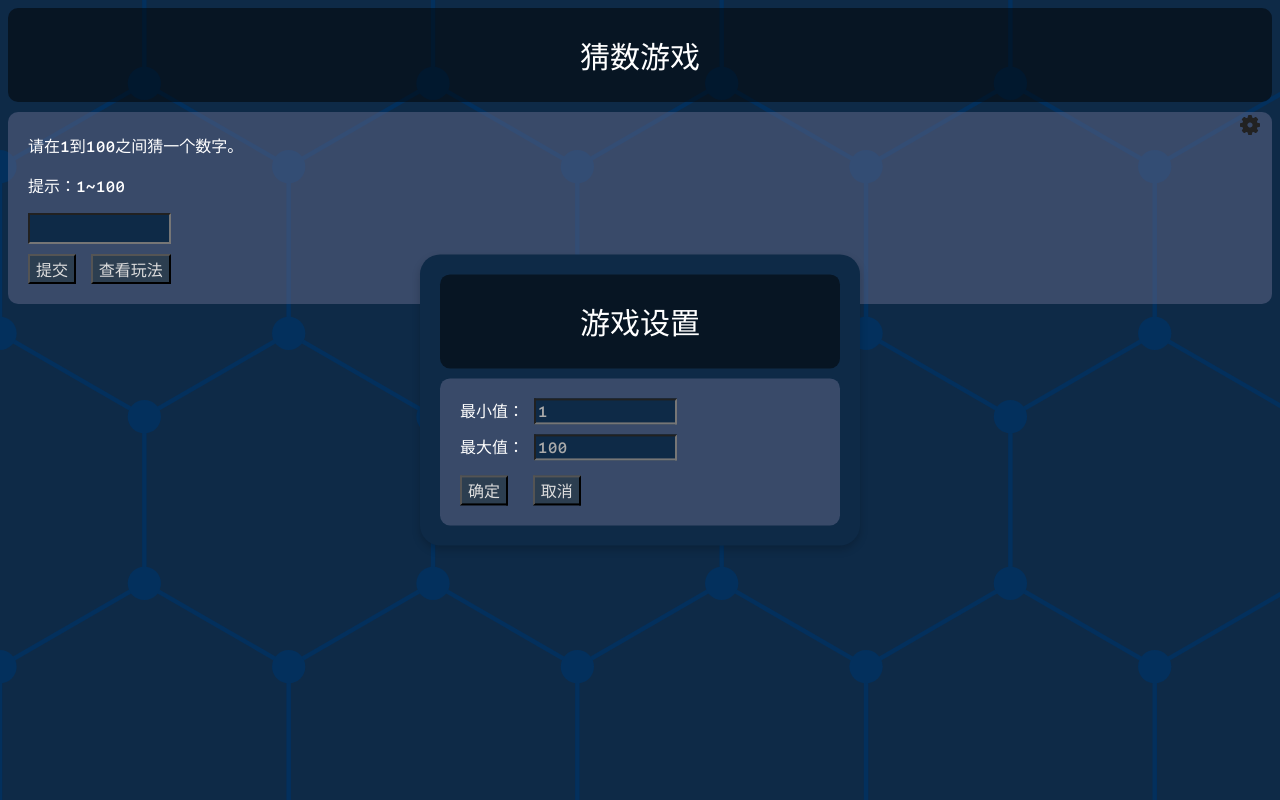
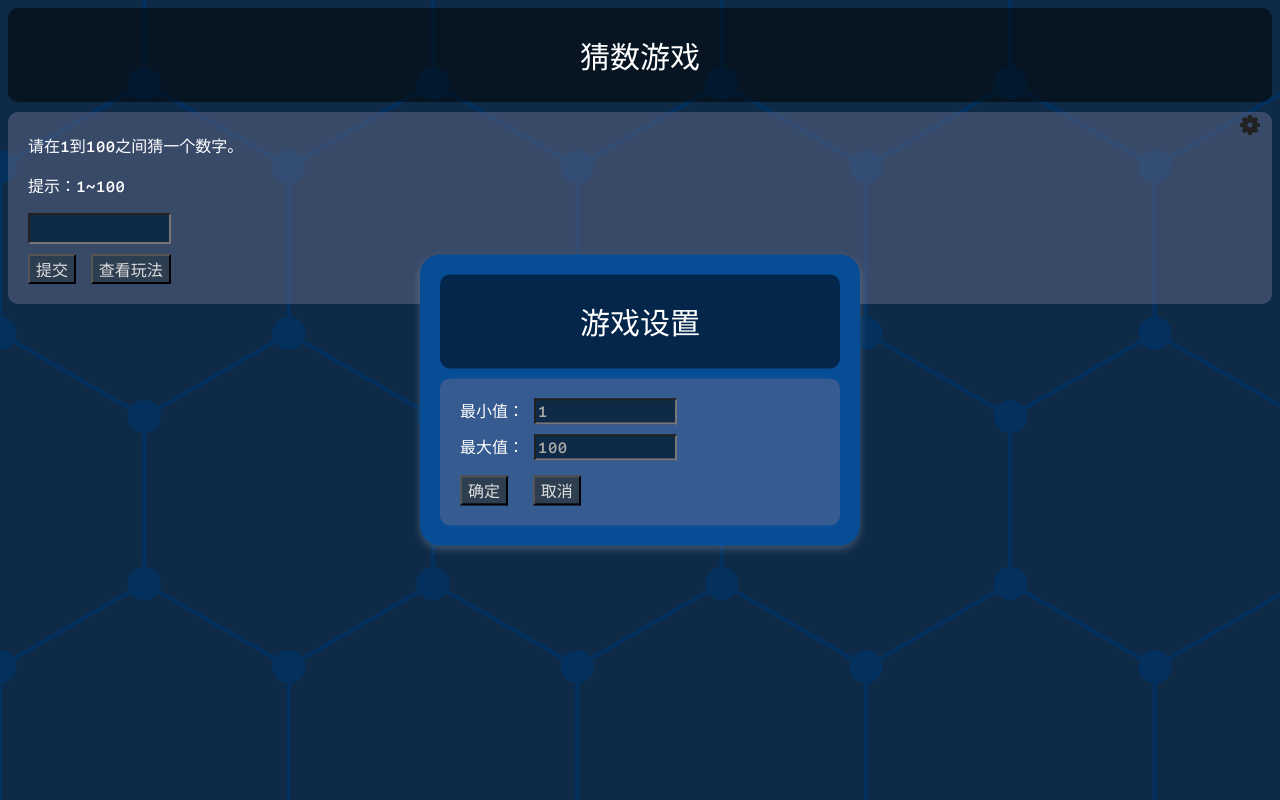
Before and after one commit to courageluo/courageluo.github.io, a plain HTML site: page page/guessnum.html in a window 1280 px wide. Both pictures are taken after a click on the picture 1250 px from the left and 125 px from the top of the page. Drawn offline with Linux system fonts and the dark colour scheme; a web font is replaced by a local one.

Commit message:
Add files via upload

```diff
--- a/page/guessnum.html
+++ b/page/guessnum.html
@@ -78,7 +78,7 @@
         :root {
             --bg-color-light: #D2D5D9;
             --text-color-light: black;
-            --bg-color-dark: #0E2A47;
+            --bg-color-dark: #074D96;
             --text-color-dark: white;
         }
 
@@ -124,6 +124,7 @@
                 color: var(--text-color-dark);
                 opacity: 0; /* 初始透明度为0，隐藏 */
                 transition: opacity 0.3s ease-in-out; /* 添加透明度过渡效果 */
+                box-shadow: 0px 4px 8px rgba(255, 255, 255, 0.2);
             }
         }
 
@@ -150,6 +151,7 @@
                 color: var(--text-color-dark);
                 opacity: 0; /* 初始透明度为0，隐藏 */
                 transition: opacity 0.3s ease-in-out; /* 添加透明度过渡效果 */
+                box-shadow: 0px 4px 8px rgba(255, 255, 255, 0.2);
             }
         }
     </style>
```
